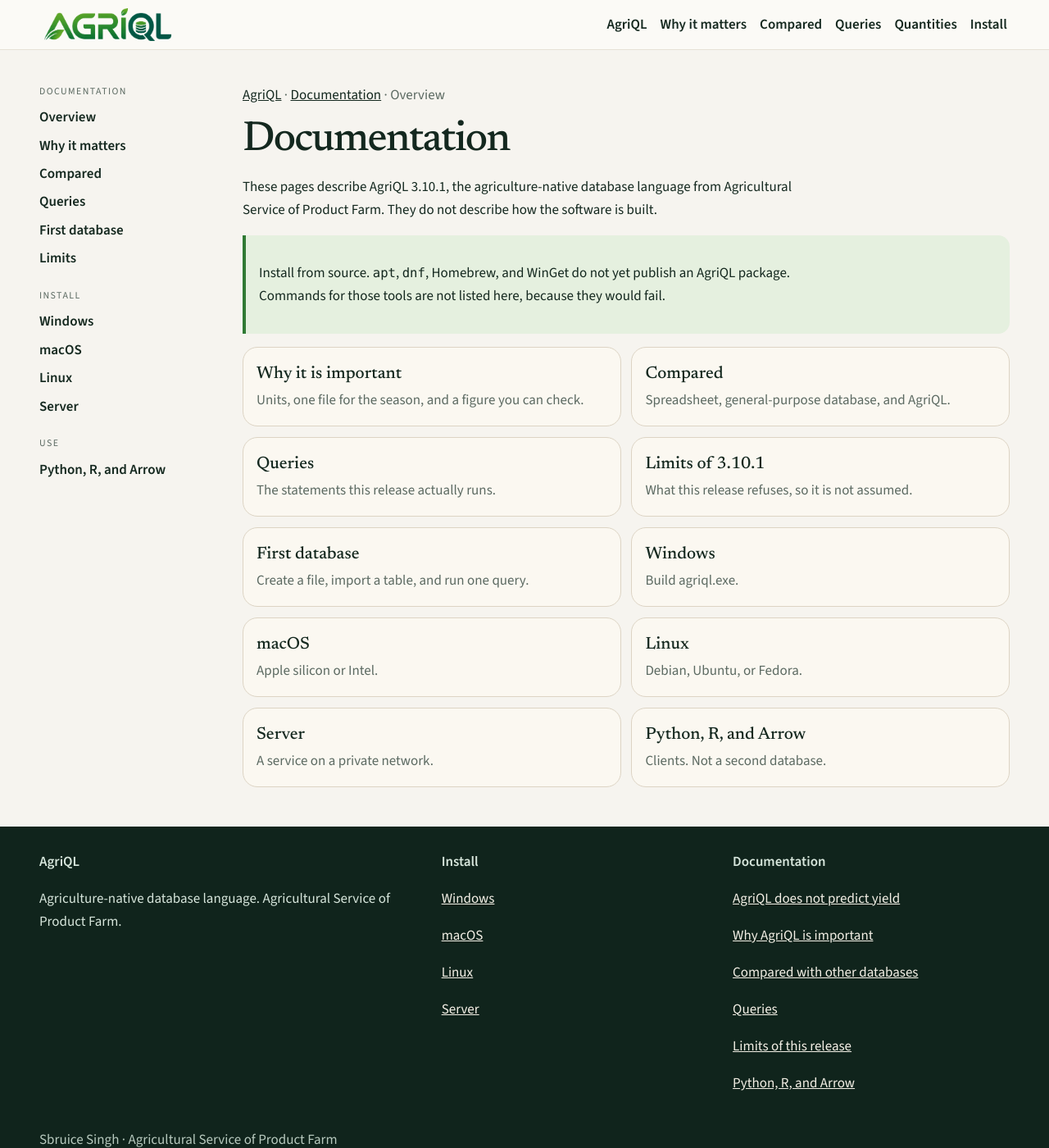
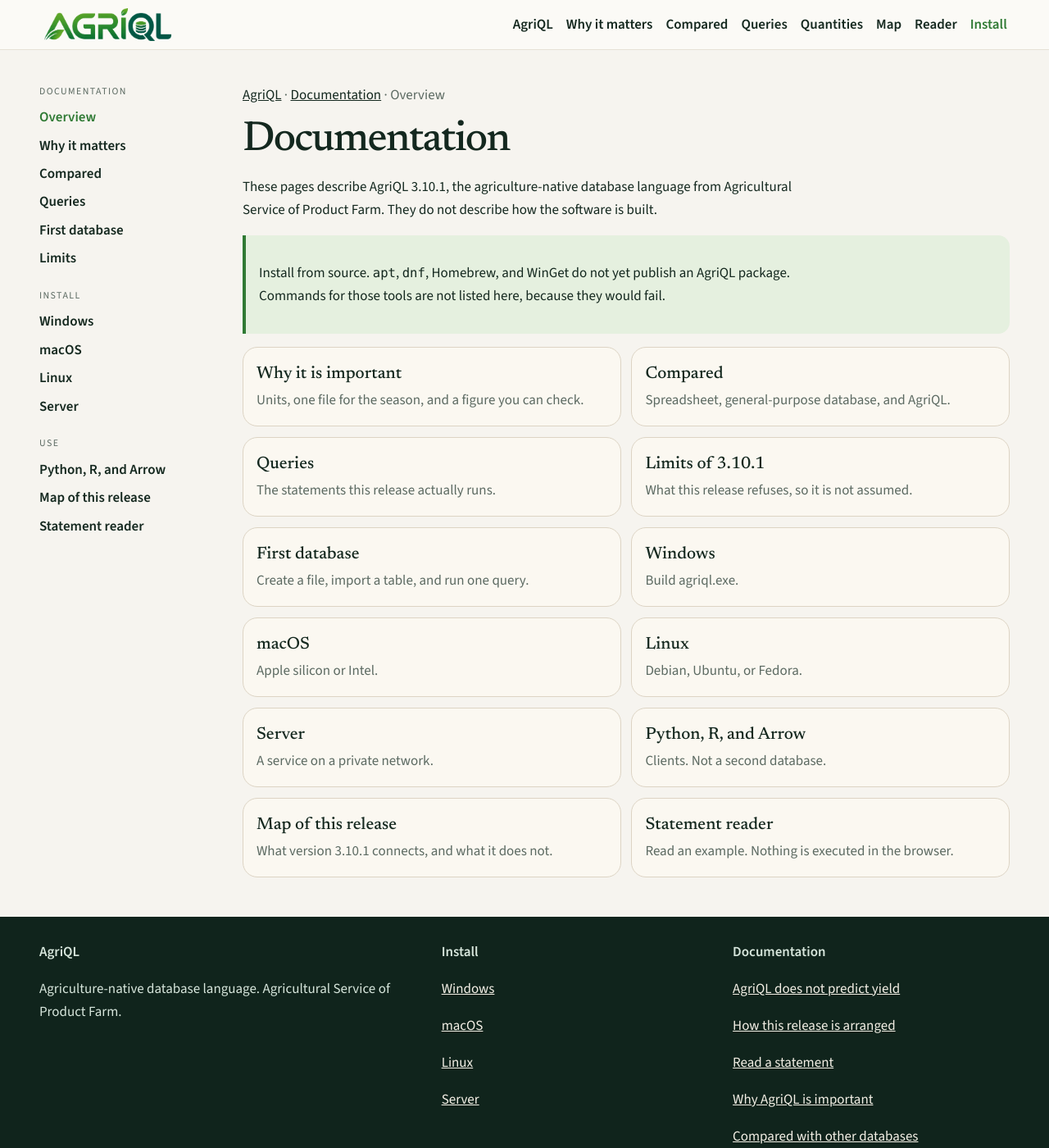
Before and after one commit to Agriculture-Service-of-Product-Farm/AgriQL, a Jekyll site: the page built from docs/index.html, in a window 1280 px wide and 1400 px high. Shown: the whole window at 82% size. Built offline with Jekyll 4.4.1, drawn with Linux system fonts in a browser that asks for light colours.

Commit message:
Add a map of release 3.10.1 and a statement reader.
Solid nodes are what the release does. Dashed nodes are absent. The reader explains a statement and does not execute it. The existing colours are unchanged.

```diff
--- a/_layouts/default.html
+++ b/_layouts/default.html
@@ -70,6 +70,8 @@
       <a href="{{ '/docs/compare.html' | relative_url }}">Compared</a>
       <a href="{{ '/docs/query.html' | relative_url }}">Queries</a>
       <a href="{{ '/study.html' | relative_url }}">Quantities</a>
+      <a href="{{ '/topology.html' | relative_url }}">Map</a>
+      <a href="{{ '/lab.html' | relative_url }}">Reader</a>
       <a href="{{ '/docs/' | relative_url }}">Install</a>
     </nav>
   </header>
@@ -90,6 +92,8 @@
       <div>
         <strong>Documentation</strong>
         <p><a href="{{ '/study.html' | relative_url }}">AgriQL does not predict yield</a></p>
+        <p><a href="{{ '/topology.html' | relative_url }}">How this release is arranged</a></p>
+        <p><a href="{{ '/lab.html' | relative_url }}">Read a statement</a></p>
         <p><a href="{{ '/docs/importance.html' | relative_url }}">Why AgriQL is important</a></p>
         <p><a href="{{ '/docs/compare.html' | relative_url }}">Compared with other databases</a></p>
         <p><a href="{{ '/docs/query.html' | relative_url }}">Queries</a></p>
--- a/_layouts/docs.html
+++ b/_layouts/docs.html
@@ -17,6 +17,8 @@
     <a href="{{ '/docs/install/server.html' | relative_url }}">Server</a>
     <p class="side-label">Use</p>
     <a href="{{ '/docs/clients.html' | relative_url }}">Python, R, and Arrow</a>
+    <a href="{{ '/topology.html' | relative_url }}">Map of this release</a>
+    <a href="{{ '/lab.html' | relative_url }}">Statement reader</a>
   </aside>
   <article class="docs-main">
     <p class="crumbs"><a href="{{ '/' | relative_url }}">AgriQL</a> · <a href="{{ '/docs/' | relative_url }}">Documentation</a>{% if page.crumb %} · {{ page.crumb }}{% endif %}</p>
--- a/docs/index.html
+++ b/docs/index.html
@@ -18,4 +18,6 @@
   <a class="doc-card" href="{{ '/docs/install/linux.html' | relative_url }}"><strong>Linux</strong><span>Debian, Ubuntu, or Fedora.</span></a>
   <a class="doc-card" href="{{ '/docs/install/server.html' | relative_url }}"><strong>Server</strong><span>A service on a private network.</span></a>
   <a class="doc-card" href="{{ '/docs/clients.html' | relative_url }}"><strong>Python, R, and Arrow</strong><span>Clients. Not a second database.</span></a>
+  <a class="doc-card" href="{{ '/topology.html' | relative_url }}"><strong>Map of this release</strong><span>What version 3.10.1 connects, and what it does not.</span></a>
+  <a class="doc-card" href="{{ '/lab.html' | relative_url }}"><strong>Statement reader</strong><span>Read an example. Nothing is executed in the browser.</span></a>
 </div>
--- a/sitemap.xml
+++ b/sitemap.xml
@@ -2,6 +2,8 @@
 <urlset xmlns="http://www.sitemaps.org/schemas/sitemap/0.9">
   <url><loc>https://agriculture-service-of-product-farm.github.io/AgriQL/</loc></url>
   <url><loc>https://agriculture-service-of-product-farm.github.io/AgriQL/study.html</loc></url>
+  <url><loc>https://agriculture-service-of-product-farm.github.io/AgriQL/topology.html</loc></url>
+  <url><loc>https://agriculture-service-of-product-farm.github.io/AgriQL/lab.html</loc></url>
   <url><loc>https://agriculture-service-of-product-farm.github.io/AgriQL/docs/</loc></url>
   <url><loc>https://agriculture-service-of-product-farm.github.io/AgriQL/docs/importance.html</loc></url>
   <url><loc>https://agriculture-service-of-product-farm.github.io/AgriQL/docs/compare.html</loc></url>
--- a/styles.css
+++ b/styles.css
@@ -363,7 +363,113 @@
   .study { padding-top: 2rem; }
   .plate { aspect-ratio: 4 / 5; }
 }
+.docs-side a[aria-current="page"], .site-nav a[aria-current="page"] { color: var(--leaf); }
+.card, .doc-card, .btn { transition: border-color 0.2s ease, transform 0.2s ease, background 0.2s ease; }
+.card:hover, .doc-card:hover { transform: translateY(-2px); }
+
+.topo { padding-bottom: 3rem; }
+.topo-stage { display: grid; gap: 1rem; }
+.topo-plate.plate { aspect-ratio: auto; height: min(62vh, 28rem); max-height: none; }
+.topo-plate canvas { touch-action: none; cursor: grab; }
+.zoom {
+  position: absolute;
+  top: 0.7rem;
+  right: 0.7rem;
+  display: flex;
+  gap: 0.35rem;
+  z-index: 2;
+}
+.zoom button, .node-list button, .example-row button {
+  font: inherit;
+  font-weight: 600;
+  color: var(--ink);
+  background: var(--white);
+  border: 1px solid var(--line);
+  border-radius: 999px;
+  min-height: 40px;
+  padding: 0.35rem 0.8rem;
+  cursor: pointer;
+}
+.zoom button { background: #f6f4ef; }
+.node-list, .example-row { display: flex; flex-wrap: wrap; gap: 0.45rem; margin: 0.9rem 0; }
+.node-list button[aria-pressed="true"], .example-row button[aria-pressed="true"] {
+  background: var(--deep);
+  color: var(--paper);
+  border-color: var(--deep);
+}
+.topo-panel {
+  background: var(--white);
+  border: 1px solid var(--line);
+  border-radius: 22px;
+  padding: 1rem 1.1rem 1.15rem;
+}
+.topo-panel h2 { margin: 0.35rem 0; font-family: var(--serif); font-weight: 500; font-size: 1.8rem; }
+.pill {
+  display: inline-block;
+  margin: 0;
+  padding: 0.15rem 0.55rem;
+  border-radius: 999px;
+  font-size: 0.75rem;
+  font-weight: 700;
+  letter-spacing: 0.06em;
+  text-transform: uppercase;
+}
+.pill.in { background: var(--mist); color: #1a4a32; }
+.pill.out { background: #f8ece8; color: #6e2e28; }
+.lab { padding-bottom: 3rem; }
+.lab-grid { display: grid; gap: 1.2rem; }
+.editor {
+  position: relative;
+  min-height: 11rem;
+  border-radius: 16px;
+  background: var(--deep);
+  overflow: hidden;
+}
+.editor pre, .editor textarea {
+  margin: 0;
+  padding: 1rem 1.05rem;
+  border: 0;
+  border-radius: 0;
+  background: transparent;
+  font-family: var(--mono);
+  font-size: 0.9rem;
+  line-height: 1.55;
+  white-space: pre;
+  overflow: auto;
+  min-height: 11rem;
+  width: 100%;
+  box-sizing: border-box;
+}
+.editor pre { color: #e7f2ea; pointer-events: none; }
+.editor textarea {
+  position: absolute;
+  inset: 0;
+  color: transparent;
+  caret-color: #f4f0e6;
+  resize: none;
+}
+.editor .kw { color: #b7e39a; }
+.sr {
+  position: absolute;
+  width: 1px;
+  height: 1px;
+  padding: 0;
+  margin: -1px;
+  overflow: hidden;
+  clip: rect(0, 0, 0, 0);
+  border: 0;
+}
+.unit-rule { min-width: 0; }
+.unit-rule caption { caption-side: bottom; text-align: left; color: var(--muted); padding-top: 0.4rem; }
+@media (min-width: 800px) {
+  .topo-stage { grid-template-columns: minmax(0, 1.4fr) minmax(16rem, 0.7fr); align-items: stretch; }
+  .topo-plate.plate { height: 32rem; }
+  .lab-grid { grid-template-columns: minmax(0, 1.05fr) minmax(0, 0.95fr); gap: 1.6rem; align-items: start; }
+}
+.section-title { margin: 0.2rem 0 0.8rem; font-family: var(--serif); font-weight: 500; font-size: clamp(1.8rem, 3vw, 2.4rem); }
 @media (prefers-reduced-motion: reduce) {
   html { scroll-behavior: auto; }
   .reads li, .verdict.show { transition: none; animation: none; }
+  .card:hover, .doc-card:hover { transform: none; }
+  .card, .doc-card, .btn { transition: none; }
 }
```
Also changed, not shown: other parts of _layouts/default.html (+8 -0 lines), assets/lab.js (added, +94 -0 lines), assets/topology.js (added, +212 -0 lines), index.html (+8 -0 lines), lab.html (added, +60 -0 lines), topology.html (added, +54 -0 lines).
